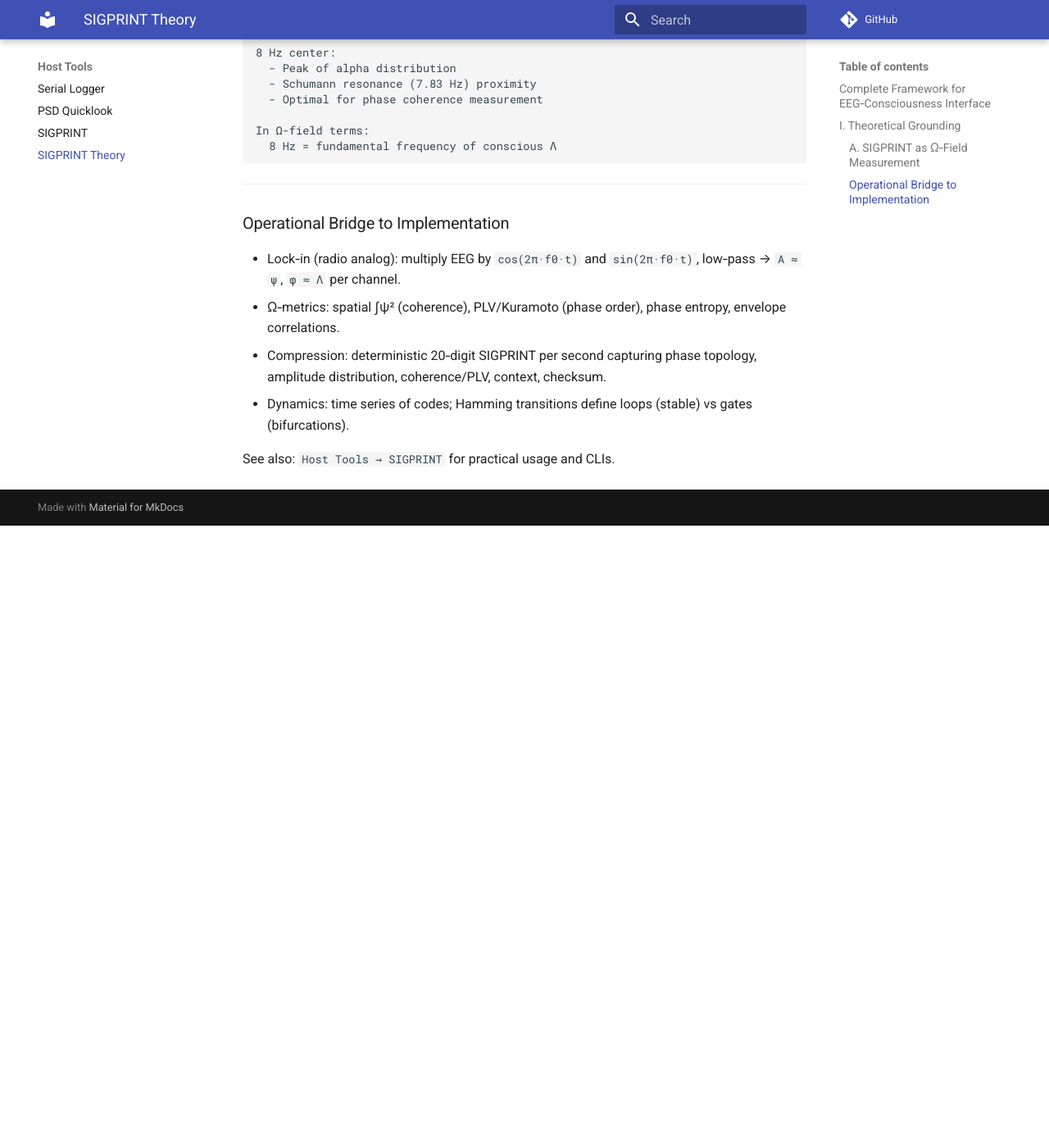
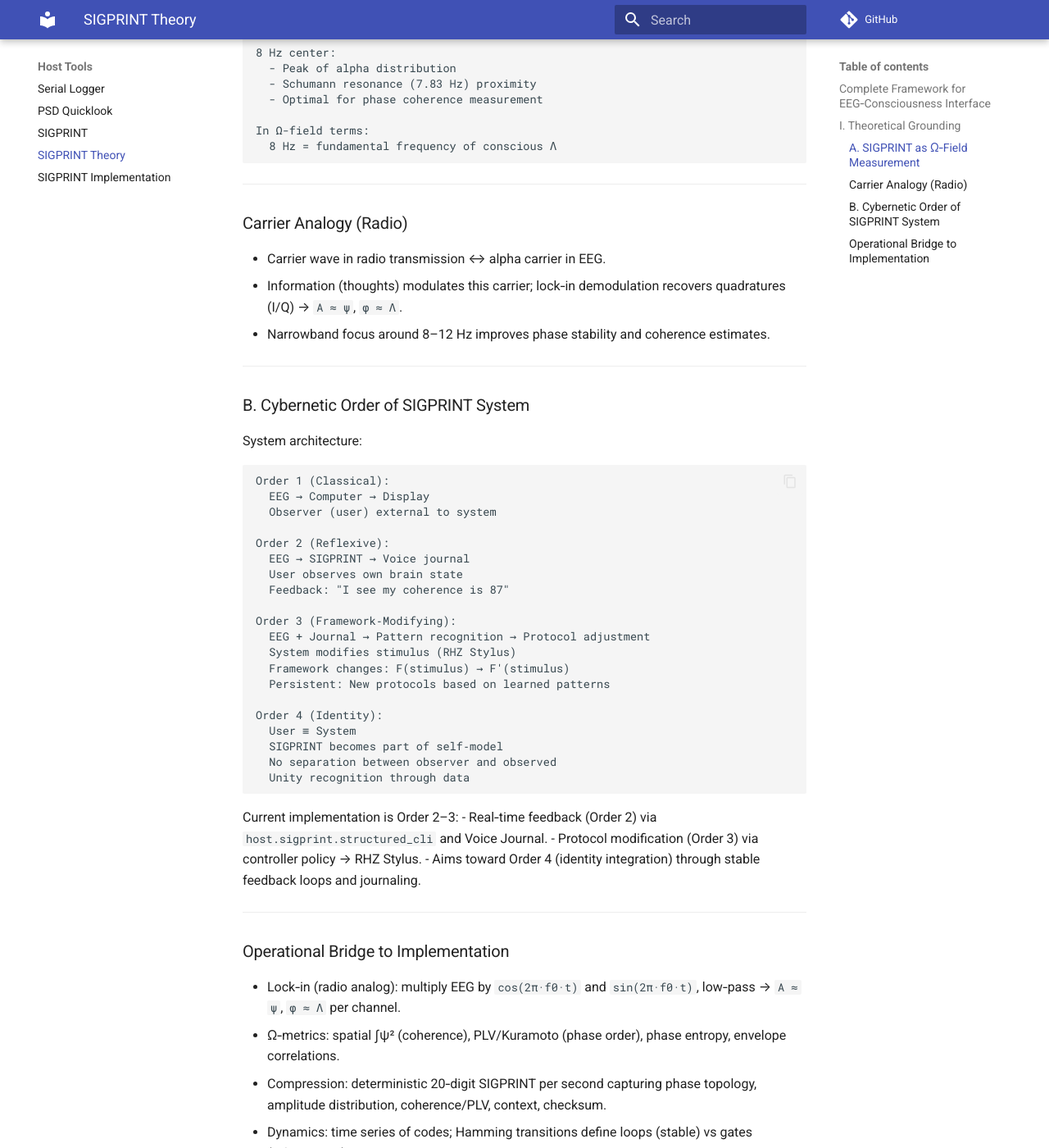
Before and after one commit to AceTheDactyl/VesselOS-MonoRepo, an MkDocs documentation site: the page built from docs/sigprint_theory.md, in a window 1280 px wide and 1400 px high, scrolled down 901 px. Shown: the whole window at 82% size. Built offline with MkDocs 1.6.1 and Material for MkDocs 9.7.7, drawn with Linux system fonts in a browser that asks for light colours; comment, search, counter and statistics services are not loaded; before the commit the page ends 1542 px from its top, so only the background shows below that.

Commit message:
docs(sigprint): add cybernetic orders and enhanced implementation pages

````diff
--- a/docs/sigprint_theory.md
+++ b/docs/sigprint_theory.md
@@ -46,6 +46,48 @@ In Ω-field terms:
 
 ---
 
+### Carrier Analogy (Radio)
+
+- Carrier wave in radio transmission ↔ alpha carrier in EEG.
+- Information (thoughts) modulates this carrier; lock‑in demodulation recovers quadratures (I/Q) → `A ≈ ψ`, `φ ≈ Λ`.
+- Narrowband focus around 8–12 Hz improves phase stability and coherence estimates.
+
+---
+
+### B. Cybernetic Order of SIGPRINT System
+
+System architecture:
+
+```
+Order 1 (Classical):
+  EEG → Computer → Display
+  Observer (user) external to system
+
+Order 2 (Reflexive):
+  EEG → SIGPRINT → Voice journal
+  User observes own brain state
+  Feedback: "I see my coherence is 87"
+
+Order 3 (Framework‑Modifying):
+  EEG + Journal → Pattern recognition → Protocol adjustment
+  System modifies stimulus (RHZ Stylus)
+  Framework changes: F(stimulus) → F'(stimulus)
+  Persistent: New protocols based on learned patterns
+
+Order 4 (Identity):
+  User ≡ System
+  SIGPRINT becomes part of self‑model
+  No separation between observer and observed
+  Unity recognition through data
+```
+
+Current implementation is Order 2–3:
+- Real‑time feedback (Order 2) via `host.sigprint.structured_cli` and Voice Journal.
+- Protocol modification (Order 3) via controller policy → RHZ Stylus.
+- Aims toward Order 4 (identity integration) through stable feedback loops and journaling.
+
+---
+
 ### Operational Bridge to Implementation
 - Lock‑in (radio analog): multiply EEG by `cos(2π·f0·t)` and `sin(2π·f0·t)`, low‑pass → `A ≈ ψ`, `φ ≈ Λ` per channel.
 - Ω‑metrics: spatial ∫ψ² (coherence), PLV/Kuramoto (phase order), phase entropy, envelope correlations.
--- a/mkdocs.yml
+++ b/mkdocs.yml
@@ -19,6 +19,7 @@ nav:
       - PSD Quicklook: host_psd_quicklook.md
       - SIGPRINT: sigprint.md
       - SIGPRINT Theory: sigprint_theory.md
+      - SIGPRINT Implementation: sigprint_implementation.md
   - CI & Releases:
       - CI Pipeline: ci.md
       - Release Notes (GitHub): https://github.com/AceTheDactyl/PlatformIO/releases
````
Also changed, not shown: docs/sigprint_implementation.md (added, +69 -0 lines).
